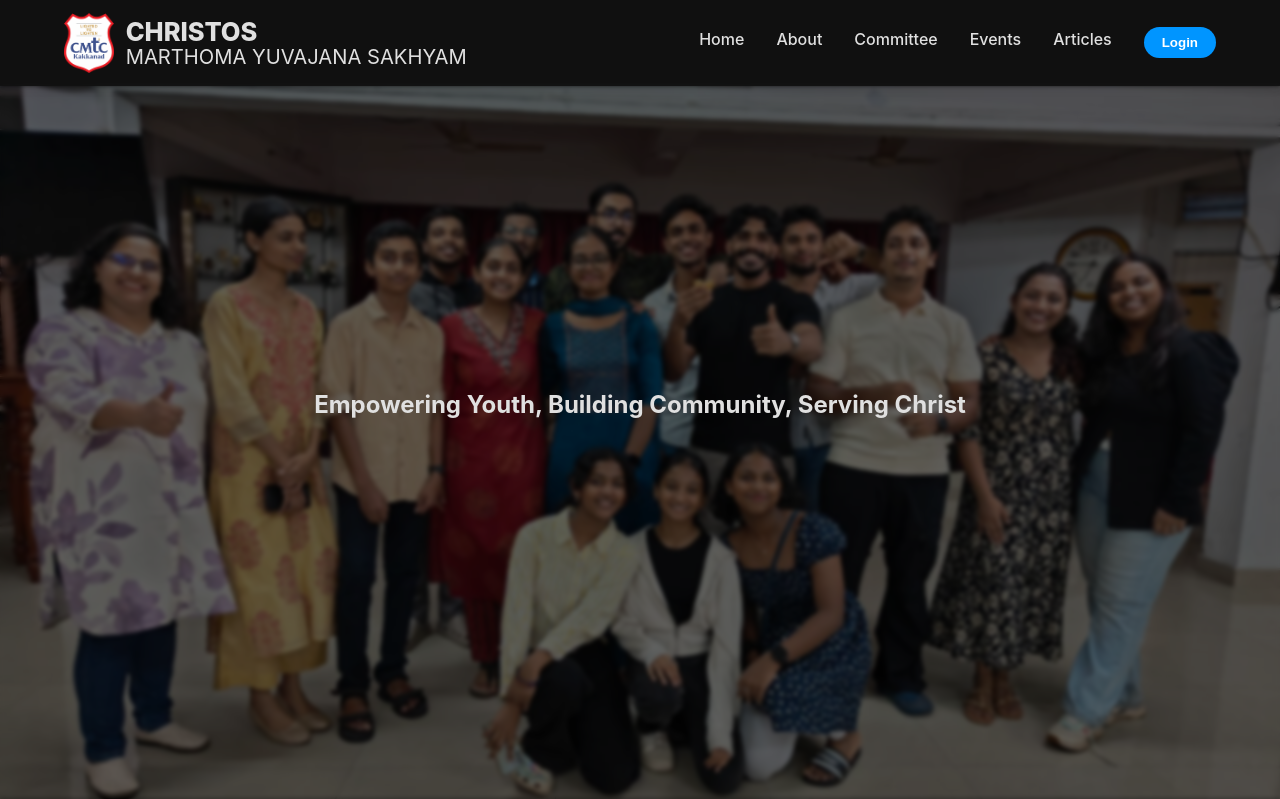
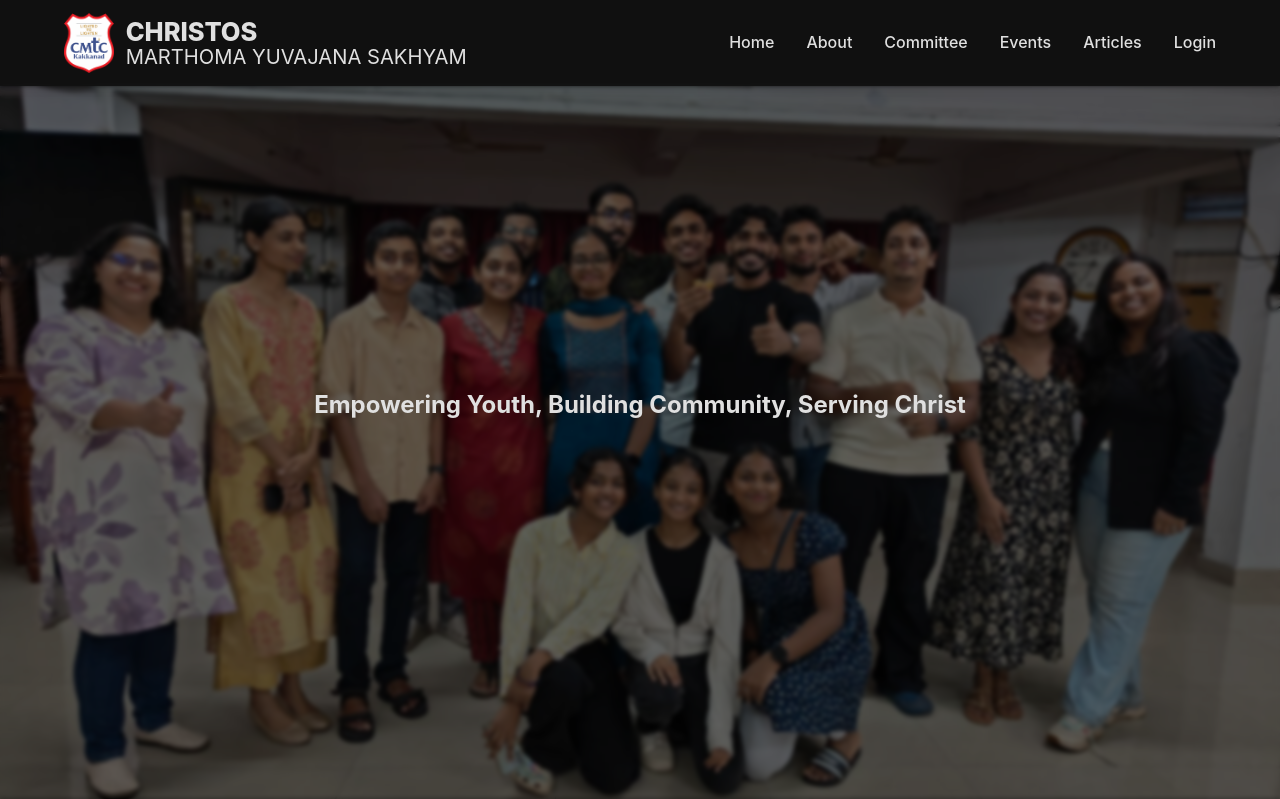
Before and after one commit to HeinzPaul/YuvajanaSakhyam, a Flask app: page / in a window 1280 px wide. Shown: the top 799 px of the page. Run offline with Flask 3, Linux system fonts and the light colour scheme; some web fonts are replaced.

Commit message:
Changed styling of Login to make it sync with Navbar Elements

```diff
--- a/templates/index.html
+++ b/templates/index.html
@@ -40,8 +40,7 @@
                 <li><a href="#committee">Committee</a></li>
                 <li><a href="#events">Events</a></li>
                 <li><a href="#articles">Articles</a></li>
-                <li><button id="showEditBtn"
-                        style="background:#0095ff;color:#fff;border:none;padding:8px 18px;border-radius:20px;font-weight:600;cursor:pointer;">Login</button>
+                <li><a href="login" id="showEditBtn">Login</a>
                 </li>
             </ul>
         </nav>
```
